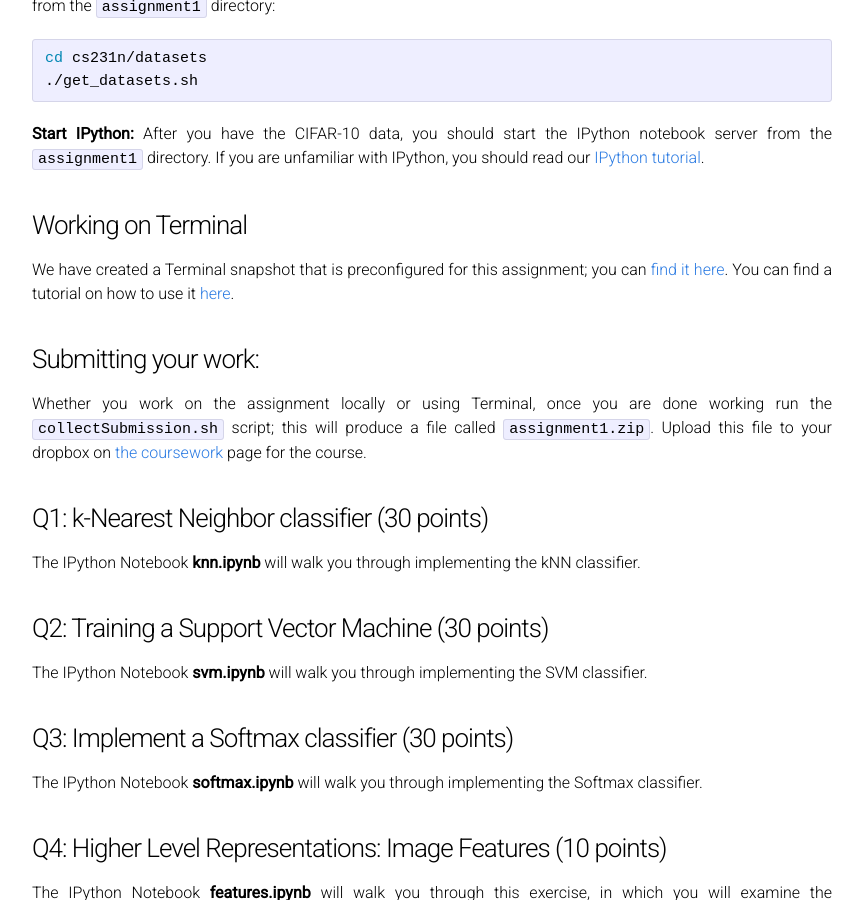
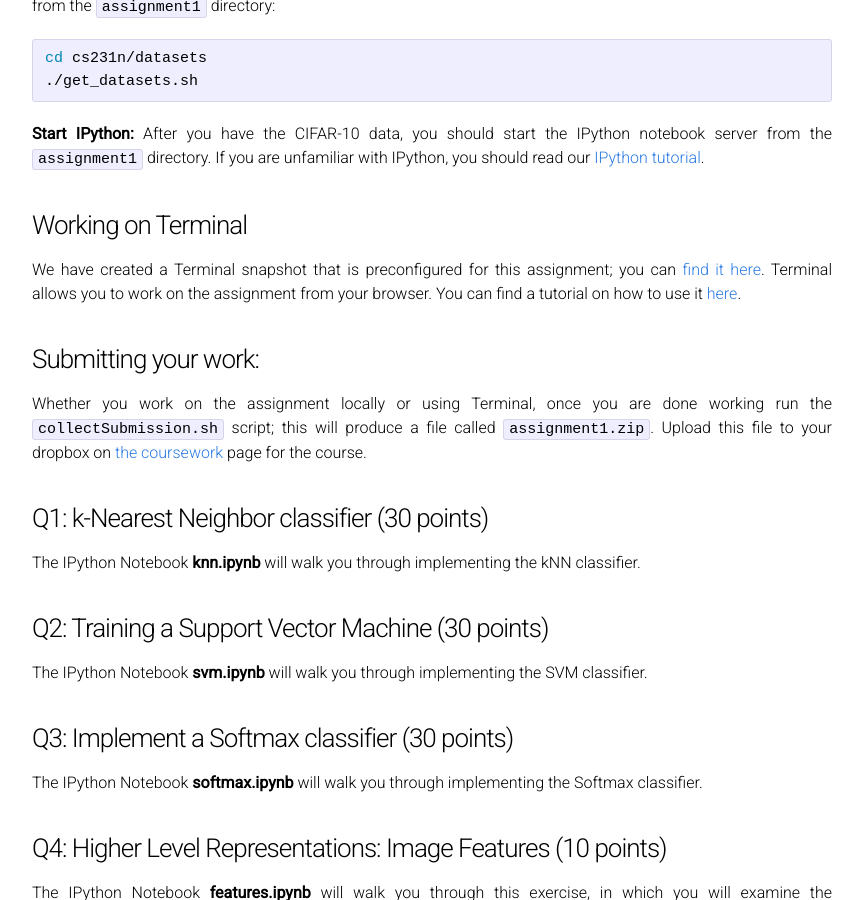
Before and after one commit to cs231n/cs231n.github.io, a Jekyll site: the page built from assignment1.md, in a window 1280 px wide and 900 px high, scrolled down 989 px. Shown: the whole window, without its empty margins (208-1071 px from the left). Built offline with Jekyll 4.4.1, drawn with Linux system fonts in a browser that asks for light colours; Markdown is read by kramdown in place of the engine named in the settings.

Commit message:
fixing snap link

```diff
--- a/assignment1.md
+++ b/assignment1.md
@@ -56,7 +56,7 @@
 
 ### Working on Terminal
 We have created a Terminal snapshot that is preconfigured for this assignment;
-you can [find it here](https://www.terminal.com/tiny/C9uqWtabDt). You can find a tutorial on how to use it [here](/terminal-tutorial).
+you can [find it here](https://www.terminal.com/tiny/LMQJt9dcq3). Terminal allows you to work on the assignment from your browser. You can find a tutorial on how to use it [here](/terminal-tutorial).
 
 ### Submitting your work:
 Whether you work on the assignment locally or using Terminal, once you are done
```
